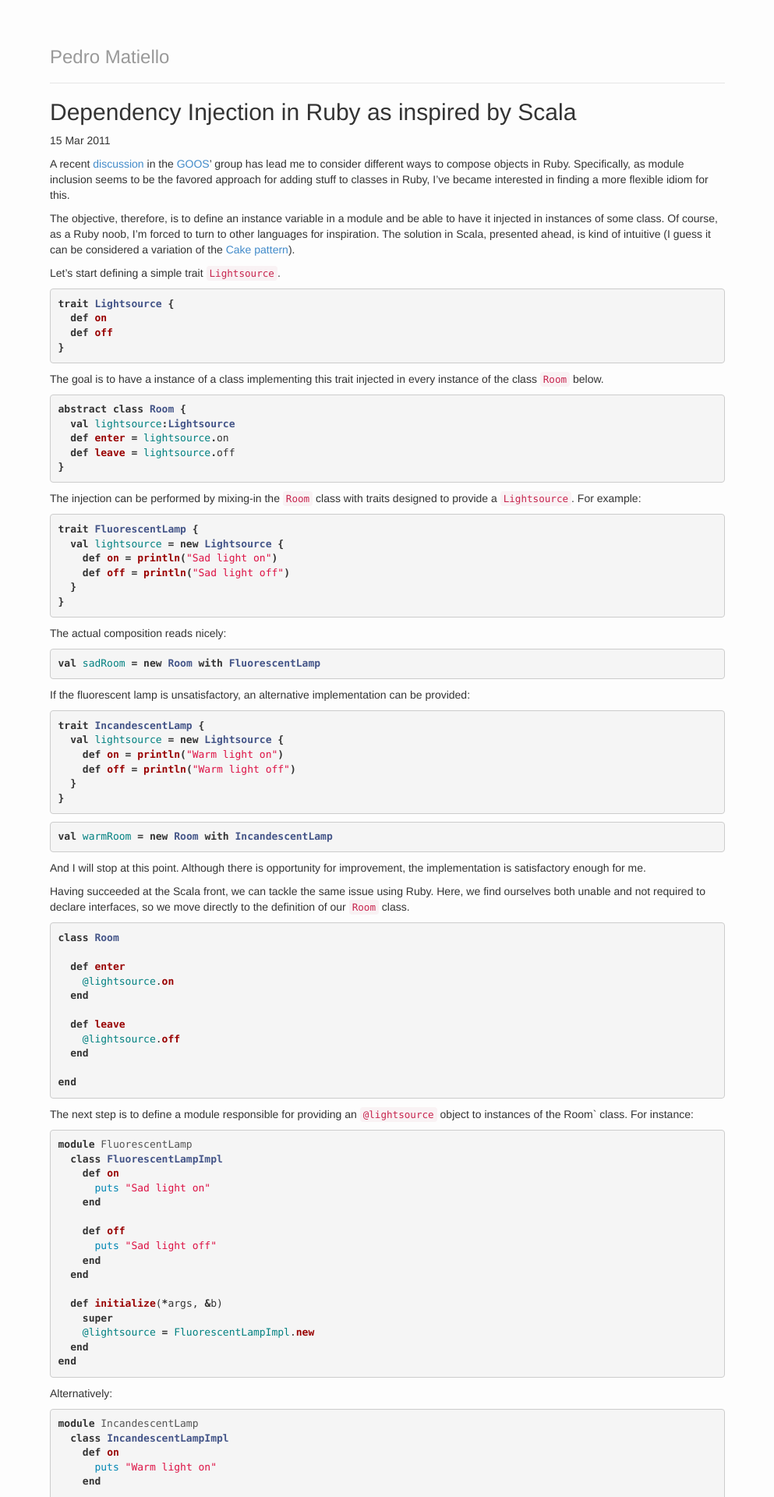
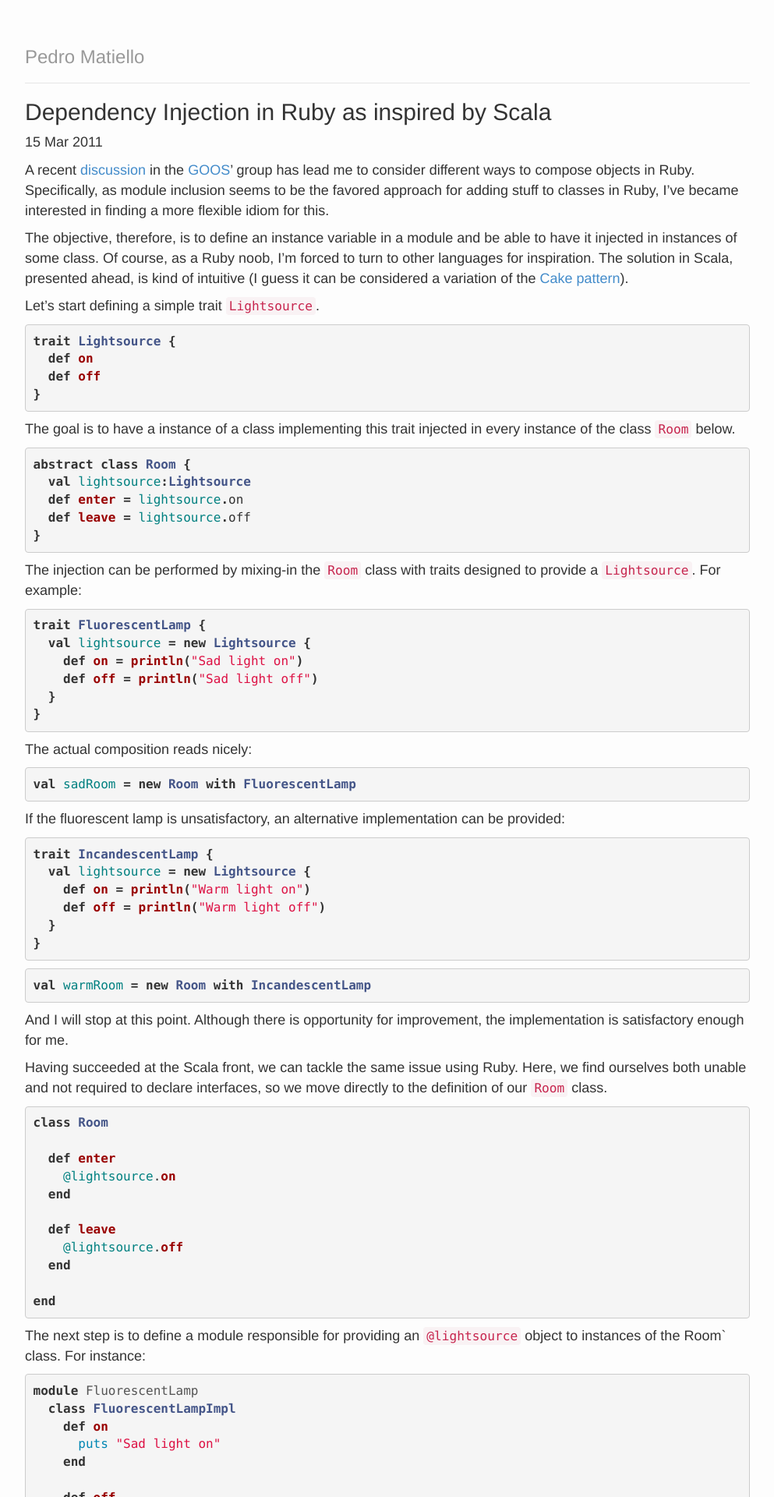
Before and after one commit to pmatiello/pmatiello.github.io, a Jekyll site: the page built from _posts/2011-03-15-dependency-injection-in-ruby-as-inspired-by-scala.markdown, in a window 1280 px wide. Shown: the top 1920 px of the page at 78% size, without its empty margins (143-1136 px from the left). Built offline with Jekyll 4.4.1, drawn with Linux system fonts in a browser that asks for light colours; Markdown is read by kramdown in place of the engine named in the settings.

Commit message:
Increase font size.

```diff
--- a/css/custom.css
+++ b/css/custom.css
@@ -2,6 +2,11 @@ body {
 	padding-top: 40px;
 	padding-bottom: 50px;
 	background-color: #fdfdfd;
+    font-size: 18px;
+}
+
+pre {
+	font-size: 16px;
 }
 
 .profile-summary {
@@ -10,7 +15,7 @@ body {
 }
 
 .post-container {
-	width: 70%;
+	width: 75%;
 }
 
 .header {
```
